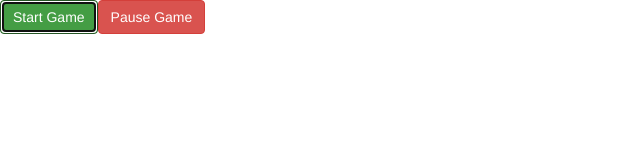
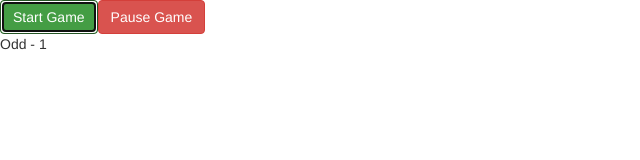
Before and after one commit to artseven/cmp-databinding-start, an Angular app: page / in a window 1280 px wide. Both pictures are taken after a click on the button "Start Game". Shown: the top 160 px of the page, without its empty margins (0-640 px from the left). Built offline with nearby package versions, Linux system fonts and the light colour scheme.

Commit message:
odd numbers working

```diff
--- a/src/app/app.component.html
+++ b/src/app/app.component.html
@@ -26,3 +26,9 @@
     <app-game-control (intervalFired)="onIntervalFired($event)"></app-game-control>
   </div>
 </div>
+
+<div class="row">
+  <div class="col-xs-12">
+    <app-odd *ngFor="let oddNumber of oddNumbers" [number]="oddNumber"></app-odd>
+  </div>
+</div>
--- a/src/app/app.component.ts
+++ b/src/app/app.component.ts
@@ -6,6 +6,17 @@
   styleUrls: ['./app.component.css']
 })
 export class AppComponent {
+  oddNumbers: number[] = [];
+  evenNumbers: number[] = [];
+
+  onIntervalFired(firedNumber:number) {
+    if (firedNumber%2 === 0) {
+      this.evenNumbers.push(firedNumber);
+    } else {
+      this.oddNumbers.push(firedNumber);
+    }
+  }
+
   serverElements = [{type: 'server', name: 'Testserver', content: 'Just a test!'}];
 
   onServerAdded(serverData: {serverName: string, serverContent: string}) {
@@ -32,7 +43,5 @@
     this.serverElements.splice(0,1);
   }
 
-  onIntervalFired(firedNumber: number) {
-    console.log(firedNumber);
-  }
+
  }
--- a/src/app/odd/odd.component.html
+++ b/src/app/odd/odd.component.html
@@ -1,3 +1 @@
-<p>
-  odd works!
-</p>
+<p>Odd - {{ number }}</p>
--- a/src/app/odd/odd.component.ts
+++ b/src/app/odd/odd.component.ts
@@ -1,4 +1,4 @@
-import { Component, OnInit } from '@angular/core';
+import { Component, OnInit, Input } from '@angular/core';
 
 @Component({
   selector: 'app-odd',
@@ -6,6 +6,7 @@
   styleUrls: ['./odd.component.css']
 })
 export class OddComponent implements OnInit {
+  @Input() number: number;
 
   constructor() { }
 
```
